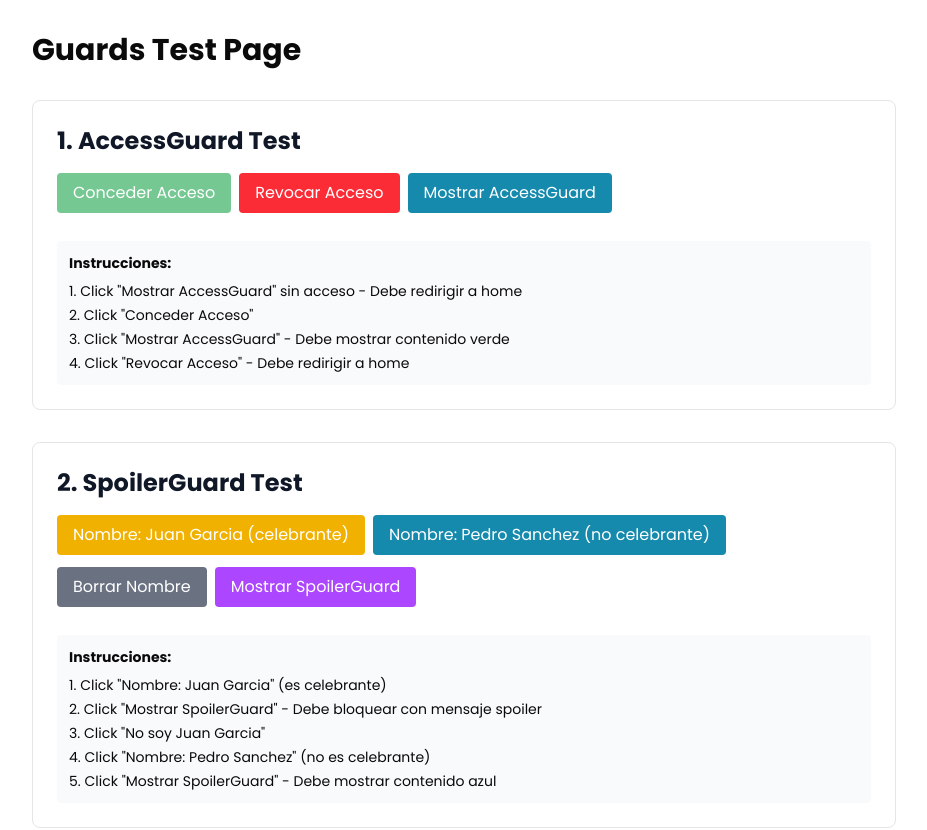
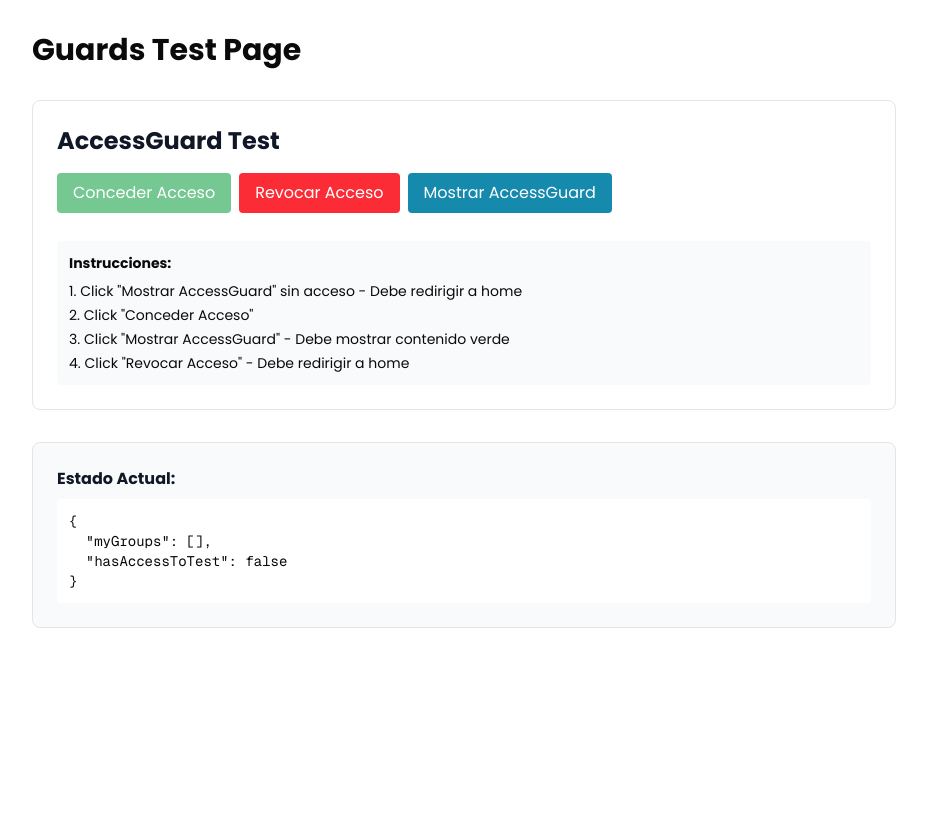
Before and after one commit to FabrizioContu/poolift, a Next.js app: page /test-guards in a window 1280 px wide. Shown: the top 830 px of the page, without its empty margins (176-1103 px from the left). After the commit the page ends 800 px from the top, so only its background shows below. Built offline with nearby package versions, Linux system fonts and the light colour scheme.

Commit message:
refactor: remove SpoilerGuard from all project logic

```diff
--- a/app/dashboard/[groupId]/parties/[partyId]/page.tsx
+++ b/app/dashboard/[groupId]/parties/[partyId]/page.tsx
@@ -5,7 +5,6 @@
 import { PartyDetailTabs } from "./PartyDetailTabs";
 import { AddProposalButton } from "@/components/parties/AddProposalButton";
 import { GiftStatusCard } from "@/components/gifts/GiftStatusCard";
-import { SpoilerGuard } from "@/components/auth";
 
 interface PartyWithRelations {
   id: string;
@@ -168,7 +167,6 @@
   const coordinatorId = party.coordinator_id;
 
   return (
-    <SpoilerGuard celebrantNames={celebrantNames}>
     <div className="container mx-auto px-4 py-8">
       {/* Back Link */}
       <Link
@@ -246,6 +244,5 @@
         groupId={groupId}
       />
     </div>
-    </SpoilerGuard>
   );
 }
--- a/app/test-guards/page.tsx
+++ b/app/test-guards/page.tsx
@@ -3,14 +3,11 @@
 
 import { useState } from 'react'
 import { AccessGuard } from '@/components/auth/AccessGuard'
-import { SpoilerGuard } from '@/components/auth/SpoilerGuard'
 import { anonymousStorage } from '@/lib/storage'
 
 export default function TestGuardsPage() {
   const [testGroupId] = useState('test-group-123')
-  const [testCelebrants] = useState(['Juan Garcia', 'Maria Lopez'])
   const [showAccessTest, setShowAccessTest] = useState(false)
-  const [showSpoilerTest, setShowSpoilerTest] = useState(false)
   const [, forceUpdate] = useState(0)
 
   const grantAccess = () => {
@@ -25,25 +22,13 @@
     alert('Acceso revocado de test-group-123')
   }
 
-  const setTestName = (name: string) => {
-    anonymousStorage.setUserName(name)
-    forceUpdate((n) => n + 1)
-    alert(`Nombre configurado: ${name}`)
-  }
-
-  const clearName = () => {
-    anonymousStorage.setUserName('')
-    forceUpdate((n) => n + 1)
-    alert('Nombre borrado')
-  }
-
   return (
     <div className="container mx-auto px-4 py-8 max-w-4xl">
       <h1 className="text-3xl font-bold mb-8">Guards Test Page</h1>
 
       {/* AccessGuard Test */}
       <div className="mb-8 p-6 border rounded-lg">
-        <h2 className="text-2xl font-bold mb-4 text-gray-900">1. AccessGuard Test</h2>
+        <h2 className="text-2xl font-bold mb-4 text-gray-900">AccessGuard Test</h2>
 
         <div className="space-y-3 mb-4">
           <button
@@ -87,70 +72,12 @@
         </div>
       </div>
 
-      {/* SpoilerGuard Test */}
-      <div className="mb-8 p-6 border rounded-lg">
-        <h2 className="text-2xl font-bold mb-4 text-gray-900">2. SpoilerGuard Test</h2>
-
-        <div className="space-y-3 mb-4">
-          <button
-            onClick={() => setTestName('Juan Garcia')}
-            className="px-4 py-2 bg-yellow-500 text-white rounded mr-2"
-          >
-            Nombre: Juan Garcia (celebrante)
-          </button>
-
-          <button
-            onClick={() => setTestName('Pedro Sanchez')}
-            className="px-4 py-2 bg-bondi-blue-400 text-white rounded mr-2"
-          >
-            Nombre: Pedro Sanchez (no celebrante)
-          </button>
-
-          <button
-            onClick={clearName}
-            className="px-4 py-2 bg-gray-500 text-white rounded mr-2"
-          >
-            Borrar Nombre
-          </button>
-
-          <button
-            onClick={() => setShowSpoilerTest(!showSpoilerTest)}
-            className="px-4 py-2 bg-purple-500 text-white rounded"
-          >
-            {showSpoilerTest ? 'Ocultar' : 'Mostrar'} SpoilerGuard
-          </button>
-        </div>
-
-        {showSpoilerTest && (
-          <SpoilerGuard celebrantNames={testCelebrants}>
-            <div className="p-4 bg-bondi-blue-50 border border-bondi-blue-200 rounded">
-              No eres celebrante! Puedes ver el regalo.
-              <div className="mt-2 text-sm">
-                Celebrantes: {testCelebrants.join(', ')}
-              </div>
-            </div>
-          </SpoilerGuard>
-        )}
-
-        <div className="mt-4 p-3 bg-gray-50 rounded text-sm">
-          <strong>Instrucciones:</strong>
-          <ol className="list-decimal list-inside mt-2 space-y-1">
-            <li>Click &quot;Nombre: Juan Garcia&quot; (es celebrante)</li>
-            <li>Click &quot;Mostrar SpoilerGuard&quot; - Debe bloquear con mensaje spoiler</li>
-            <li>Click &quot;No soy Juan Garcia&quot;</li>
-            <li>Click &quot;Nombre: Pedro Sanchez&quot; (no es celebrante)</li>
-            <li>Click &quot;Mostrar SpoilerGuard&quot; - Debe mostrar contenido azul</li>
-          </ol>
-        </div>
-      </div>
-
       {/* Estado Actual */}
       <div className="p-6 bg-gray-50 border rounded-lg">
         <h3 className="font-bold mb-2 text-gray-900">Estado Actual:</h3>
         <pre className="text-sm bg-white p-3 rounded overflow-auto">
 {JSON.stringify({
   myGroups: anonymousStorage.getMyGroups(),
-  userName: anonymousStorage.getUserName(),
   hasAccessToTest: anonymousStorage.hasAccess(testGroupId)
 }, null, 2)}
         </pre>
--- a/components/auth/SpoilerGuard.tsx
+++ /dev/null
@@ -1,165 +0,0 @@
-// components/auth/SpoilerGuard.tsx
-"use client";
-
-import { useEffect, useRef, useCallback, useSyncExternalStore } from "react";
-import { useRouter } from "next/navigation";
-import { Gift } from "lucide-react";
-import { Button } from "@/components/ui-custom/Button";
-import { useAuth } from "@/lib/auth";
-import { anonymousStorage } from "@/lib/storage";
-
-interface SpoilerGuardProps {
-  celebrantNames: string[];
-  children: React.ReactNode;
-}
-
-// Simple store for name state
-let nameState = {
-  promptedName: null as string | null,
-  promptComplete: false,
-};
-const listeners = new Set<() => void>();
-
-function subscribe(callback: () => void) {
-  listeners.add(callback);
-  return () => listeners.delete(callback);
-}
-
-function getSnapshot() {
-  return nameState;
-}
-
-function setNameState(updates: Partial<typeof nameState>) {
-  nameState = { ...nameState, ...updates };
-  listeners.forEach((cb) => cb());
-}
-
-/**
- * SpoilerGuard - Previene que celebrantes vean sus regalos
- *
- * Compara nombre del usuario con nombres de celebrantes
- * Si coincide, muestra mensaje de spoiler y bloquea acceso
- */
-export function SpoilerGuard({ celebrantNames, children }: SpoilerGuardProps) {
-  const { user } = useAuth();
-  const router = useRouter();
-  const hasAskedRef = useRef(false);
-
-  // Use external store for name state
-  const { promptedName, promptComplete } = useSyncExternalStore(
-    subscribe,
-    getSnapshot,
-    getSnapshot,
-  );
-
-  // Derive userName from auth or storage
-  const authenticatedName = user?.user_metadata?.name as string | undefined;
-  const storedName =
-    typeof window !== "undefined" ? anonymousStorage.getUserName() : null;
-
-  // Effect only for prompting (external side effect - no setState)
-  useEffect(() => {
-    // Skip if we have a name from auth or storage
-    if (authenticatedName || storedName) {
-      setNameState({ promptComplete: true });
-      return;
-    }
-
-    // Skip if already asked
-    if (hasAskedRef.current) {
-      setNameState({ promptComplete: true });
-      return;
-    }
-
-    // Ask for name once
-    hasAskedRef.current = true;
-    const name = window.prompt(
-      "¿Cual es tu nombre?\n\n(Para prevenir que veas spoilers de tus propios regalos)",
-    );
-
-    if (name && name.trim()) {
-      const trimmedName = name.trim();
-      anonymousStorage.setUserName(trimmedName);
-      setNameState({ promptedName: trimmedName, promptComplete: true });
-    } else {
-      setNameState({ promptComplete: true });
-    }
-  }, [authenticatedName, storedName]);
-
-  // Determine final userName
-  const userName = authenticatedName || storedName || promptedName;
-
-  // Verificar si el usuario es celebrante
-  const isCelebrant =
-    userName &&
-    celebrantNames.some((celebrantName) => {
-      const userLower = userName.toLowerCase();
-      const celebrantLower = celebrantName.toLowerCase();
-
-      // Coincidencia si algún nombre contiene al otro
-      return (
-        userLower.includes(celebrantLower) || celebrantLower.includes(userLower)
-      );
-    });
-
-  const handleGoHome = useCallback(() => {
-    router.push("/");
-  }, [router]);
-
-  const handleNotMe = useCallback(() => {
-    anonymousStorage.setUserName("");
-    window.location.reload();
-  }, []);
-
-  // Esperando verificación de nombre
-  if (!promptComplete && !authenticatedName && !storedName) {
-    return (
-      <div className="min-h-screen flex items-center justify-center">
-        <div className="animate-pulse">
-          <div className="h-8 w-8 bg-primary rounded-full"></div>
-        </div>
-      </div>
-    );
-  }
-
-  // Usuario es celebrante - mostrar pantalla de spoiler
-  if (isCelebrant) {
-    return (
-      <div className="min-h-screen flex items-center justify-center bg-linear-to-br from-yellow-50 to-orange-50 p-4">
-        <div className="text-center p-8 bg-background rounded-lg shadow-lg max-w-md border border-border">
-          <Gift className="mx-auto text-yellow-500 mb-4" size={64} />
-
-          <h2 className="text-3xl font-bold mb-3 text-foreground">Sorpresa!</h2>
-
-          <p className="text-lg text-foreground mb-4">
-            Este es tu regalo de cumpleanos.
-            <br />
-            <strong>No mires para que sea sorpresa!</strong>
-          </p>
-
-          <div className="bg-yellow-50 p-4 rounded-lg mb-6">
-            <p className="text-sm text-foreground">
-              Detectamos que eres <strong>{userName}</strong>.
-              <br />
-              Espera al dia de tu fiesta para ver el regalo
-            </p>
-          </div>
-
-          <Button onClick={handleGoHome} className="w-full mb-3">
-            Volver al Inicio
-          </Button>
-
-          <button
-            onClick={handleNotMe}
-            className="text-sm text-muted-foreground hover:text-foreground"
-          >
-            No soy {userName}
-          </button>
-        </div>
-      </div>
-    );
-  }
-
-  // Usuario no es celebrante - mostrar contenido normal
-  return <>{children}</>;
-}
--- a/components/auth/index.ts
+++ b/components/auth/index.ts
@@ -1,5 +1,4 @@
 // components/auth/index.ts
 export { AccessGuard } from './AccessGuard'
-export { SpoilerGuard } from './SpoilerGuard'
 export { AuthModal } from './AuthModal'
 export { UserMenu } from './UserMenu'
```
